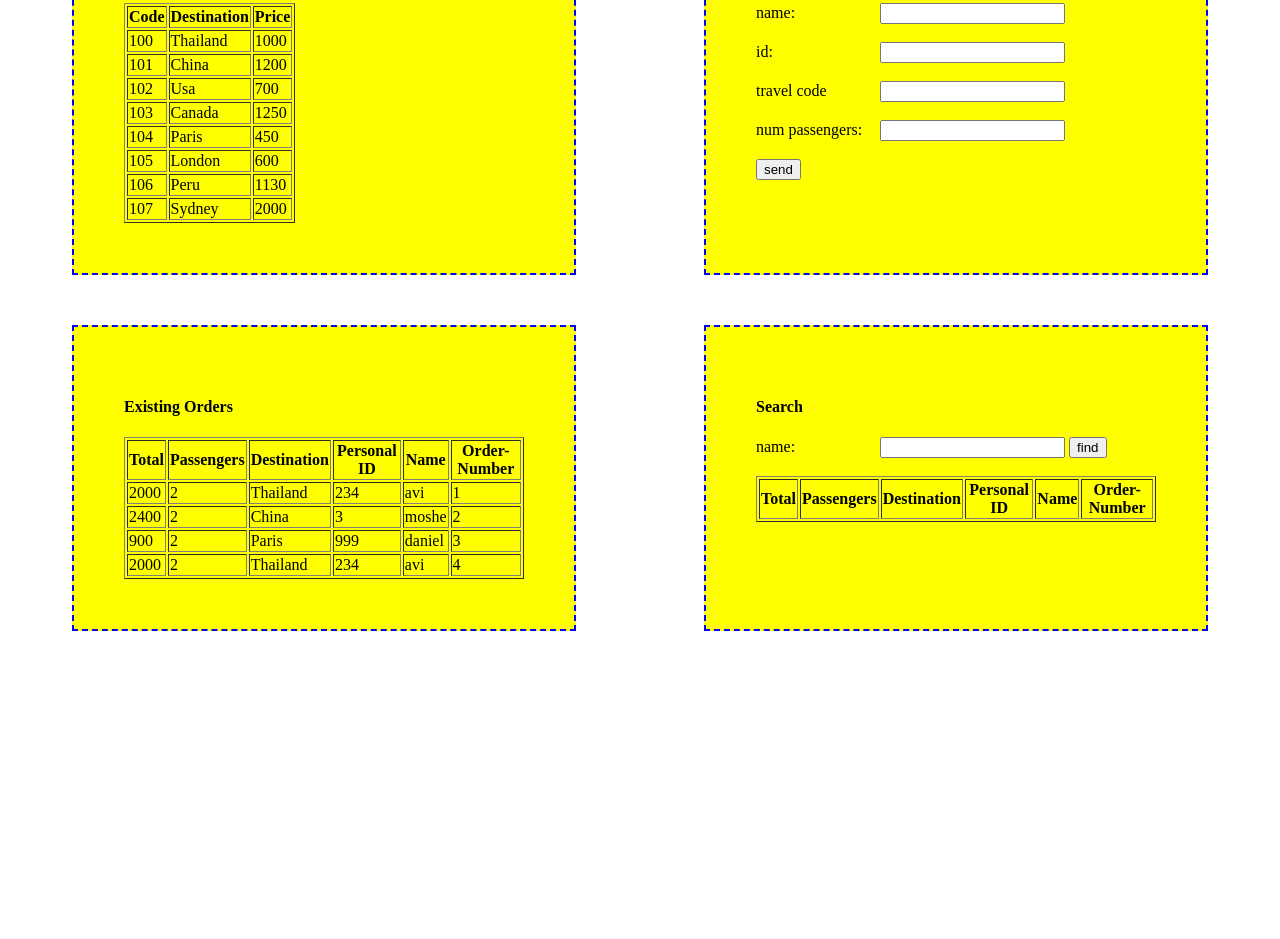
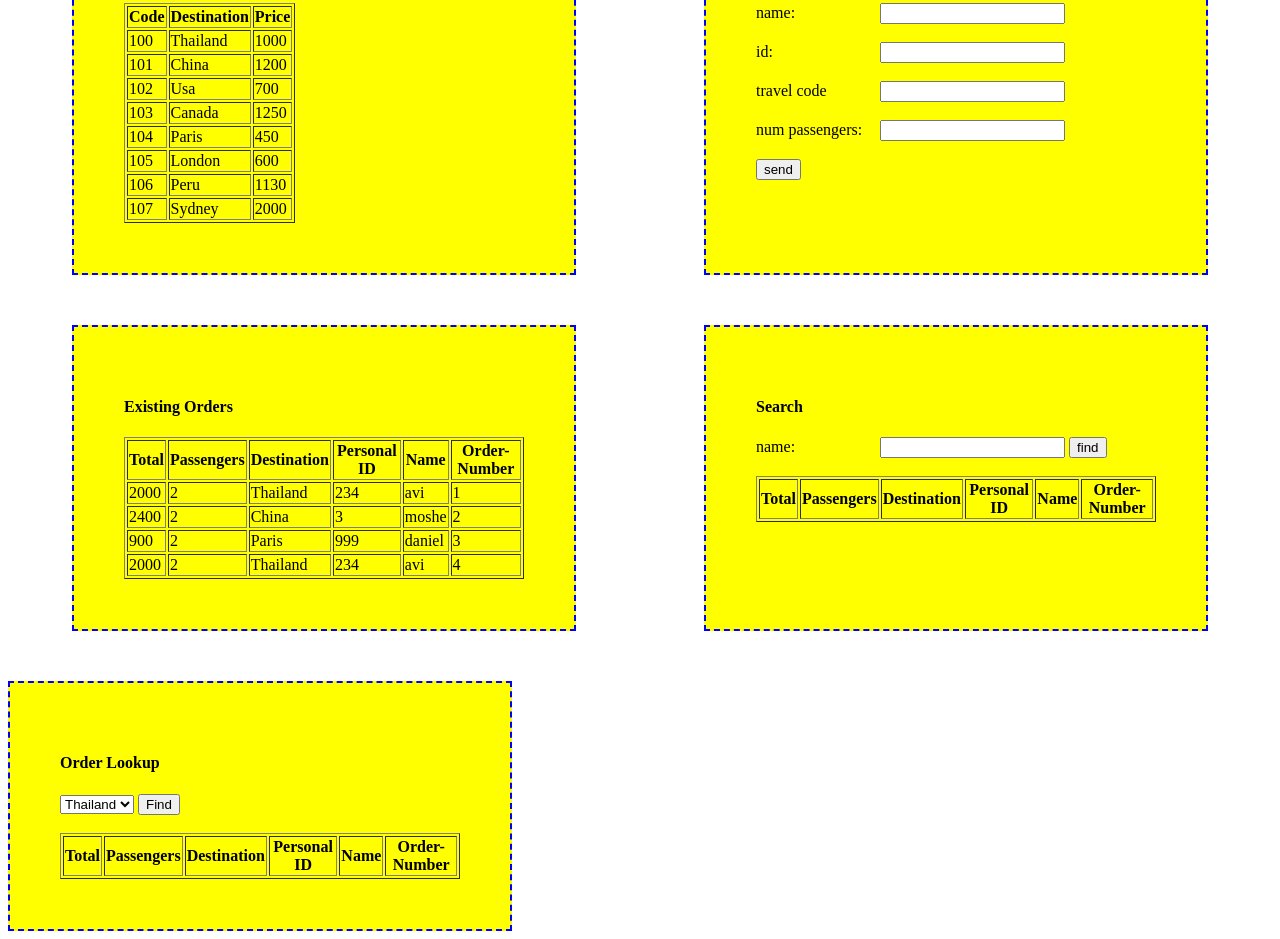
Before and after one commit to TobiasComp/travel, a plain HTML site: page index.html in a window 1280 px wide. Shown: the part 168-1107 px from the top of the page. Before the commit the page ends 807 px from the top, so only its background shows below. Drawn offline with Linux system fonts and the light colour scheme.

Commit message:
with dropdown

```diff
--- a/index.html
+++ b/index.html
@@ -81,6 +81,35 @@
                 </div>
             </div>
         </div>
+        <div class="box find-orders-destination">
+            <h4>Order Lookup</h4>
+            <select id="order-lookup">
+                <option value="Thailand">Thailand</option>
+                <option value="China">China</option>
+                <option value="Usa">Usa</option>
+                <option value="Canada">Canada</option>
+                <option value="Paris">Paris</option>
+                <option value="London">London</option>
+                <option value="Peru">Peru</option>
+                <option value="Sydney">Sydney</option>
+            </select>
+            <button onclick="findOrderLookup()">Find</button>
+            <br><br>
+            <table border="1">
+                <thead>
+                    <tr>
+                        <th>Total</th>
+                        <th>Passengers</th>
+                        <th>Destination</th>
+                        <th>Personal ID</th>
+                        <th>Name</th>
+                        <th>Order-Number</th>
+                    </tr>
+                </thead>
+                <tbody></tbody>
+            </table>
+
+        </div>
     </div>
 
 
--- a/travelon.js
+++ b/travelon.js
@@ -88,7 +88,7 @@ function addOrder(){
 
 }
 
-function findOrder(x){
+function findOrder(){
     let searchName = document.querySelector('#find-order-name').value;
     let tableFind = document.querySelector('.find-order-table tbody');
     tableFind.innerHTML = "";
@@ -107,3 +107,26 @@ function findOrder(x){
 
     });
 }
+
+function findOrderLookup(){
+    let selectedDestination = document.getElementById('order-lookup').value;
+    let tableFind = document.querySelector('.find-orders-destination tbody');
+    let totalCostDestination = 0;
+    tableFind.innerHTML = "";
+    let templateOrder = "<tr><td>#TOTAL</td><td>#PASSENGERS</td><td>#DESTINATION</td>" +
+                            "<td>#PID</td><td>#NAME</td><td>#ORDER-NUMBER</td></tr>";
+    orders.forEach( (order)=> {
+        if (order.destination==selectedDestination) {
+            tableFind.innerHTML += templateOrder
+            .replace("#TOTAL",order.total)
+            .replace("#PASSENGERS",order.passengers)
+            .replace("#DESTINATION",order.destination)
+            .replace("#PID",order.pid)
+            .replace("#NAME",order.name)
+            .replace("#ORDER-NUMBER",order.number)
+            totalCostDestination += order.total;
+        }
+    });
+    tableFind.innerHTML+="<tr><td>"+totalCostDestination+"</td></tr>";
+
+}
```
